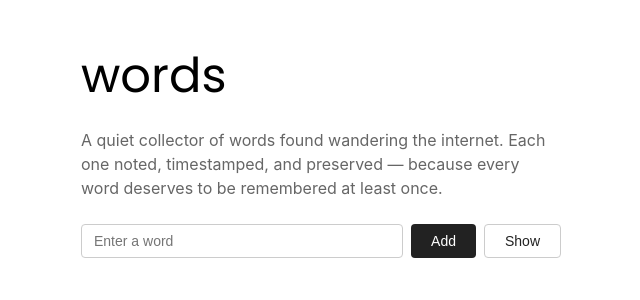
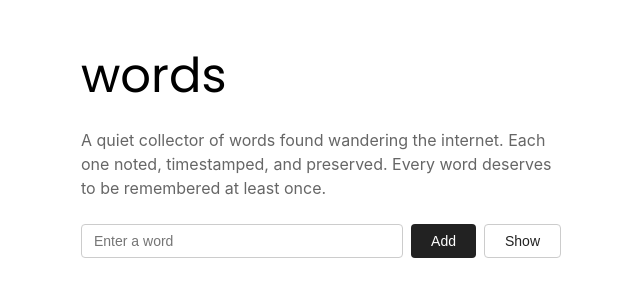
Before and after one commit to thepackrat/words, a React (Vite) app in the folder client/: page / in a window 1280 px wide. Shown: the top 300 px of the page, without its empty margins (319-959 px from the left). Built offline with nearby package versions, Linux system fonts and the light colour scheme.

Commit message:
Fix blurb punctuation

```diff
--- a/client/src/App.jsx
+++ b/client/src/App.jsx
@@ -32,7 +32,7 @@ export default function App() {
       </h1>
       <p style={{ color: '#666', lineHeight: 1.5, marginBottom: '1.5rem' }}>
         A quiet collector of words found wandering the internet.
-        Each one noted, timestamped, and preserved — because every word
+        Each one noted, timestamped, and preserved. Every word
         deserves to be remembered at least once.
       </p>
       <div style={{ display: 'flex', gap: 8 }}>
```
